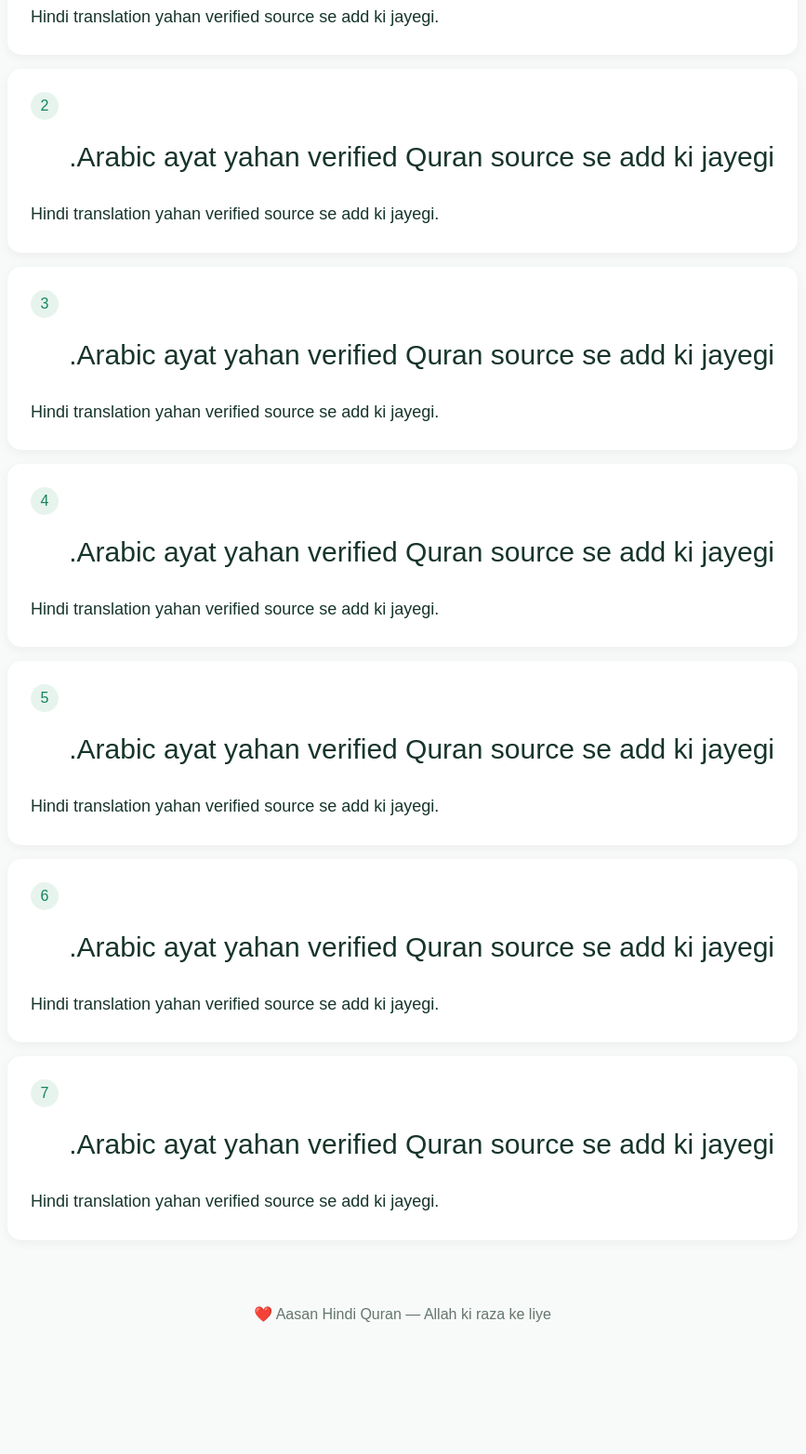
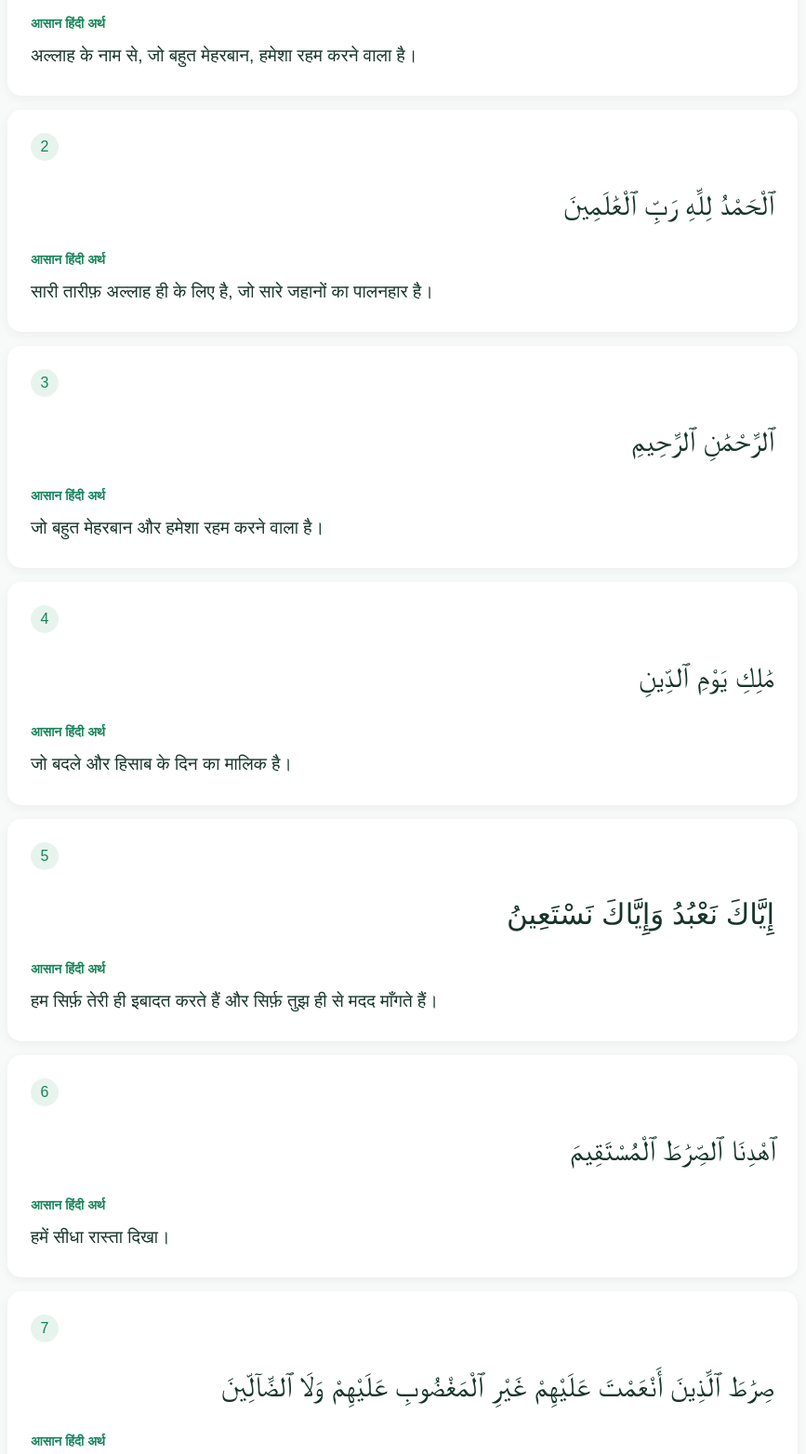
Before and after one commit to azharpasha72/AasanHindiQuran, a plain HTML site: page surah-al-fatiha.html in a window 1280 px wide. Shown: the part 598-2162 px from the top of the page at 93% size, without its empty margins (207-1074 px from the left). Before the commit the page ends 2051 px from the top, so only its background shows below. Drawn offline with Linux system fonts and the light colour scheme.

Commit message:
Update surah-al-fatiha.html

```diff
--- a/surah-al-fatiha.html
+++ b/surah-al-fatiha.html
@@ -6,93 +6,22 @@
 
 <title>Surah Al-Fatiha – Aasan Hindi Quran</title>
 
-<meta name="description" content="Surah Al-Fatiha ko Arabic aur Hindi translation ke saath Aasan Hindi Quran par padhein.">
+<meta name="description" content="Surah Al-Fatiha ko Arabic aur bahut aasaan Hindi arth ke saath padhein. Aasan Hindi Quran.">
 
 <style>
-body {
-    margin: 0;
-    font-family: Arial, sans-serif;
-    background: #f7faf8;
-    color: #17352a;
-}
-
-header {
-    background: linear-gradient(135deg, #0e6548, #1b9569);
-    color: white;
-    text-align: center;
-    padding: 35px 15px;
-}
-
-header h1 {
-    margin: 0 0 8px;
-    font-size: 32px;
-}
-
-header p {
-    margin: 5px 0;
-}
-
-.container {
-    max-width: 850px;
-    margin: auto;
-    padding: 25px 15px;
-}
-
-.back {
-    display: inline-block;
-    margin-bottom: 20px;
-    color: #16845b;
-    text-decoration: none;
-    font-weight: bold;
-}
-
-.info {
-    background: white;
-    padding: 20px;
-    border-radius: 15px;
-    text-align: center;
-    box-shadow: 0 3px 12px rgba(0,0,0,0.06);
-    margin-bottom: 25px;
-}
-
-.ayah {
-    background: white;
-    padding: 25px;
-    margin-bottom: 15px;
-    border-radius: 15px;
-    box-shadow: 0 3px 12px rgba(0,0,0,0.05);
-}
-
-.arabic {
-    direction: rtl;
-    text-align: right;
-    font-size: 30px;
-    line-height: 2;
-    margin-bottom: 15px;
-}
-
-.translation {
-    font-size: 18px;
-    line-height: 1.8;
-}
-
-.number {
-    display: inline-block;
-    background: #e7f4ed;
-    color: #16845b;
-    border-radius: 50%;
-    width: 30px;
-    height: 30px;
-    text-align: center;
-    line-height: 30px;
-    margin-bottom: 10px;
-}
-
-footer {
-    text-align: center;
-    color: #65766e;
-    padding: 30px 15px;
-}
+body{margin:0;font-family:Arial,"Noto Sans",sans-serif;background:#f7faf8;color:#17352a}
+header{background:linear-gradient(135deg,#0e6548,#1b9569);color:white;text-align:center;padding:35px 15px}
+header h1{margin:0 0 8px;font-size:32px}
+header p{margin:6px 0}
+.container{max-width:850px;margin:auto;padding:25px 15px}
+.back{display:inline-block;margin-bottom:20px;color:#16845b;text-decoration:none;font-weight:bold}
+.info{background:white;padding:20px;border-radius:15px;text-align:center;box-shadow:0 3px 12px rgba(0,0,0,.06);margin-bottom:25px}
+.ayah{background:white;padding:25px;margin-bottom:15px;border-radius:15px;box-shadow:0 3px 12px rgba(0,0,0,.05)}
+.number{display:inline-block;background:#e7f4ed;color:#16845b;border-radius:50%;width:30px;height:30px;text-align:center;line-height:30px;margin-bottom:15px}
+.arabic{direction:rtl;text-align:right;font-size:31px;line-height:2.1;margin-bottom:18px}
+.translation{font-size:19px;line-height:1.9}
+.label{font-size:14px;color:#16845b;font-weight:bold;margin-bottom:8px}
+footer{text-align:center;color:#65766e;padding:30px 15px}
 </style>
 </head>
 
@@ -112,77 +41,56 @@ footer {
 <h2>Surah Al-Fatiha</h2>
 <p>Surah Number: 1</p>
 <p>Ayat: 7</p>
-    <p>Arabic Quran aur Hindi translation</p>
+<p>Makki Surah</p>
 </div>
 
 <div class="ayah">
 <div class="number">1</div>
-    <div class="arabic">
-        بِسْمِ اللَّهِ الرَّحْمَٰنِ الرَّحِيمِ
-    </div>
-    <div class="translation">
-        Hindi translation yahan verified source se add ki jayegi.
-    </div>
+<div class="arabic">بِسْمِ ٱللَّهِ ٱلرَّحْمَٰنِ ٱلرَّحِيمِ</div>
+<div class="label">आसान हिंदी अर्थ</div>
+<div class="translation">अल्लाह के नाम से, जो बहुत मेहरबान, हमेशा रहम करने वाला है।</div>
 </div>
 
 <div class="ayah">
 <div class="number">2</div>
-    <div class="arabic">
-        Arabic ayat yahan verified Quran source se add ki jayegi.
-    </div>
-    <div class="translation">
-        Hindi translation yahan verified source se add ki jayegi.
-    </div>
+<div class="arabic">ٱلْحَمْدُ لِلَّهِ رَبِّ ٱلْعَٰلَمِينَ</div>
+<div class="label">आसान हिंदी अर्थ</div>
+<div class="translation">सारी तारीफ़ अल्लाह ही के लिए है, जो सारे जहानों का पालनहार है।</div>
 </div>
 
 <div class="ayah">
 <div class="number">3</div>
-    <div class="arabic">
-        Arabic ayat yahan verified Quran source se add ki jayegi.
-    </div>
-    <div class="translation">
-        Hindi translation yahan verified source se add ki jayegi.
-    </div>
+<div class="arabic">ٱلرَّحْمَٰنِ ٱلرَّحِيمِ</div>
+<div class="label">आसान हिंदी अर्थ</div>
+<div class="translation">जो बहुत मेहरबान और हमेशा रहम करने वाला है।</div>
 </div>
 
 <div class="ayah">
 <div class="number">4</div>
-    <div class="arabic">
-        Arabic ayat yahan verified Quran source se add ki jayegi.
-    </div>
-    <div class="translation">
-        Hindi translation yahan verified source se add ki jayegi.
-    </div>
+<div class="arabic">مَٰلِكِ يَوْمِ ٱلدِّينِ</div>
+<div class="label">आसान हिंदी अर्थ</div>
+<div class="translation">जो बदले और हिसाब के दिन का मालिक है।</div>
 </div>
 
 <div class="ayah">
 <div class="number">5</div>
-    <div class="arabic">
-        Arabic ayat yahan verified Quran source se add ki jayegi.
-    </div>
-    <div class="translation">
-        Hindi translation yahan verified source se add ki jayegi.
-    </div>
+<div class="arabic">إِيَّاكَ نَعْبُدُ وَإِيَّاكَ نَسْتَعِينُ</div>
+<div class="label">आसान हिंदी अर्थ</div>
+<div class="translation">हम सिर्फ़ तेरी ही इबादत करते हैं और सिर्फ़ तुझ ही से मदद माँगते हैं।</div>
 </div>
 
 <div class="ayah">
 <div class="number">6</div>
-    <div class="arabic">
-        Arabic ayat yahan verified Quran source se add ki jayegi.
-    </div>
-    <div class="translation">
-        Hindi translation yahan verified source se add ki jayegi.
-    </div>
+<div class="arabic">ٱهْدِنَا ٱلصِّرَٰطَ ٱلْمُسْتَقِيمَ</div>
+<div class="label">आसान हिंदी अर्थ</div>
+<div class="translation">हमें सीधा रास्ता दिखा।</div>
 </div>
 
 <div class="ayah">
 <div class="number">7</div>
-    <div class="arabic">
-        Arabic ayat yahan verified Quran source se add ki jayegi.
-    </div>
-    <div class="translation">
-        Hindi translation yahan verified source se add ki jayegi.
-    </div>
+<div class="arabic">صِرَٰطَ ٱلَّذِينَ أَنْعَمْتَ عَلَيْهِمْ غَيْرِ ٱلْمَغْضُوبِ عَلَيْهِمْ وَلَا ٱلضَّآلِّينَ</div>
+<div class="label">आसान हिंदी अर्थ</div>
+<div class="translation">उन लोगों का रास्ता जिन पर तूने इनाम किया, न कि उन लोगों का जिन पर ग़ज़ब हुआ, और न ही उन लोगों का जो रास्ते से भटक गए।</div>
 </div>
 
 </div>
```
Lines whose indentation alone changed are shown as unchanged.
